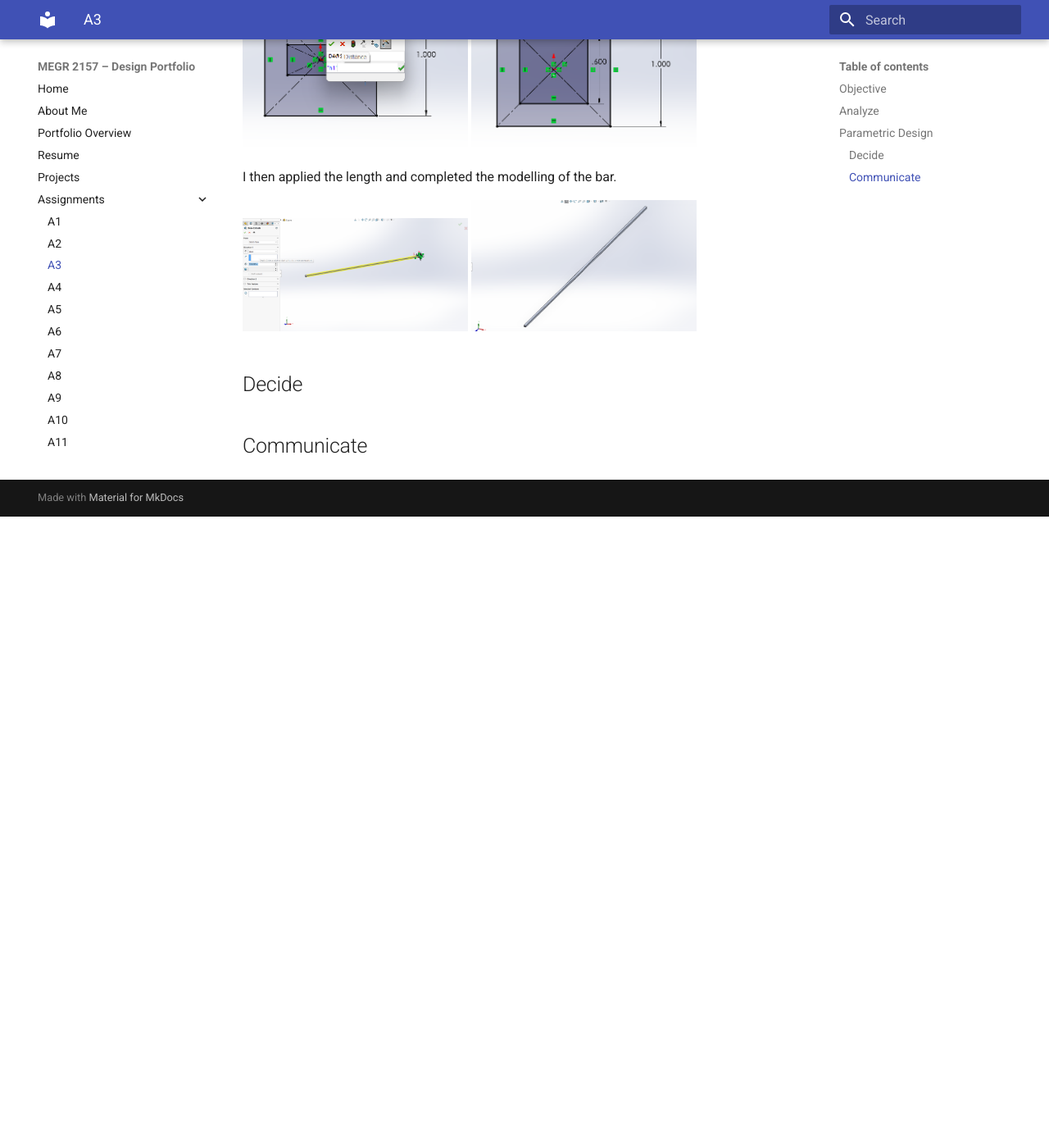
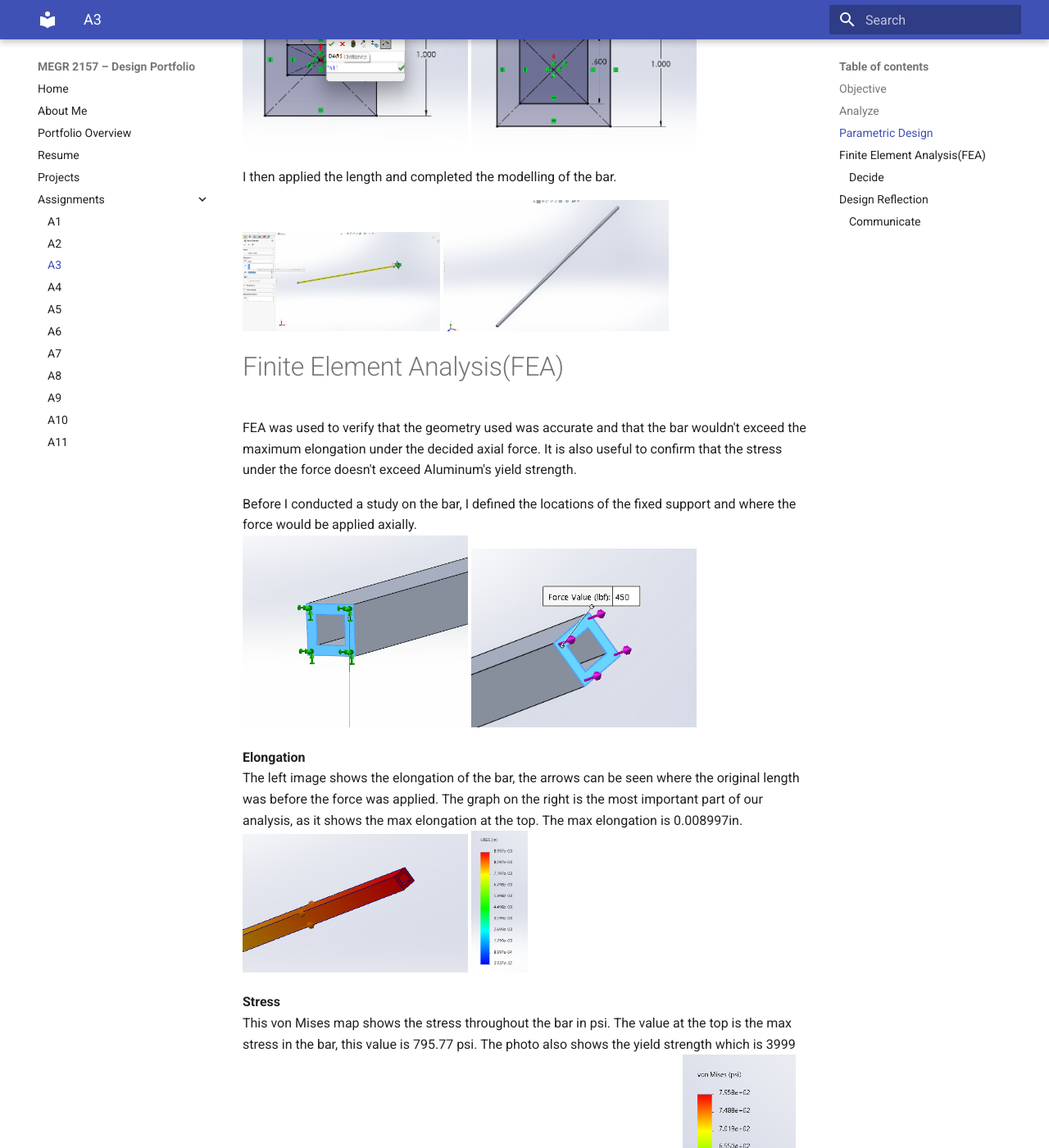
Before and after one commit to jwelch37/megr2156-portfolio, an MkDocs documentation site: the page built from docs/assignments/A03/index.md, in a window 1280 px wide and 1400 px high, scrolled down 2032 px. Shown: the whole window at 82% size. Built offline with MkDocs 1.6.1 and Material for MkDocs 9.7.7, drawn with Linux system fonts in a browser that asks for light colours; before the commit the page ends 2662 px from its top, so only the background shows below that; some of the changed text lies outside the part shown.

Commit message:
Enhance index.md with FEA analysis and reflections
Added sections on Finite Element Analysis (FEA), elongation, stress, and design reflection to the assignment documentation.

```diff
--- a/docs/assignments/A03/index.md
+++ b/docs/assignments/A03/index.md
@@ -41,10 +41,40 @@ I now had all the needed dimensions of my bar to use for modeling, I directly in
 
 I then applied the length and completed the modelling of the bar.
 
-<img src="Lapply.png" alt="Alt Text" width="40%"> <img src="beamiso.png" alt="Alt Text" width="40%">
+<img src="Lapply.png" alt="Alt Text" width="35%"> <img src="beamiso.png" alt="Alt Text" width="40%">
 
+
+# Finite Element Analysis(FEA)
+
+FEA was used to verify that the geometry used was accurate and that the bar wouldn't exceed the maximum elongation under the decided axial force. It is also useful to confirm that the stress under the force doesn't exceed Aluminum's yield strength.
+
+Before I conducted a study on the bar, I defined the locations of the fixed support and where the force would be applied axially.
+<img src="fixed.png" alt="Alt Text" width="40%"> <img src="force.png" alt="Alt Text" width="40%">
+
+**Elongation**
+The left image shows the elongation of the bar, the arrows can be seen where the original length was before the force was applied. The graph on the right is the most important part of our analysis, as it shows the max elongation at the top. The max elongation is 0.008997in.
+<img src="elongation.png" alt="Alt Text" width="40%"> <img src="elongationgraph.png" alt="Alt Text" width="10%">
+
+**Stress**
+This von Mises map shows the stress throughout the bar in psi. The value at the top is the max stress in the bar, this value is 795.77 psi. The photo also shows the yield strength which is 3999 psi or 3.999 ksi. So our force results in a stress far below the yield strength.
+<img src="VonMises.png" alt="Alt Text" width="20%">
+
+We can also gather data on the Safety Factor with our FEA.
+<img src="FOS.png" alt="Alt Text" width="40%">
 
 ## Decide
 
+# Design Reflection
+
+**Deflection Comparison**
+
+The max deflection used in calculations was 0.009in, and the max deflection found in the FEA was 0.008997. That makes the percent difference only 0.033%.
+It makes sense that the percent difference would be very low going from calculations to simulation because of the bars simple geometry and simple loading. Additionally, my SolidWorks was set to report results from calculations to 3 decimal points, this contributes to accuracy.
+
+For this design I would likely trust the FEA calculations, it gives values to the most accuracy.
+
+
 
 ## Communicate
+
+**Lessons Learned**
```
